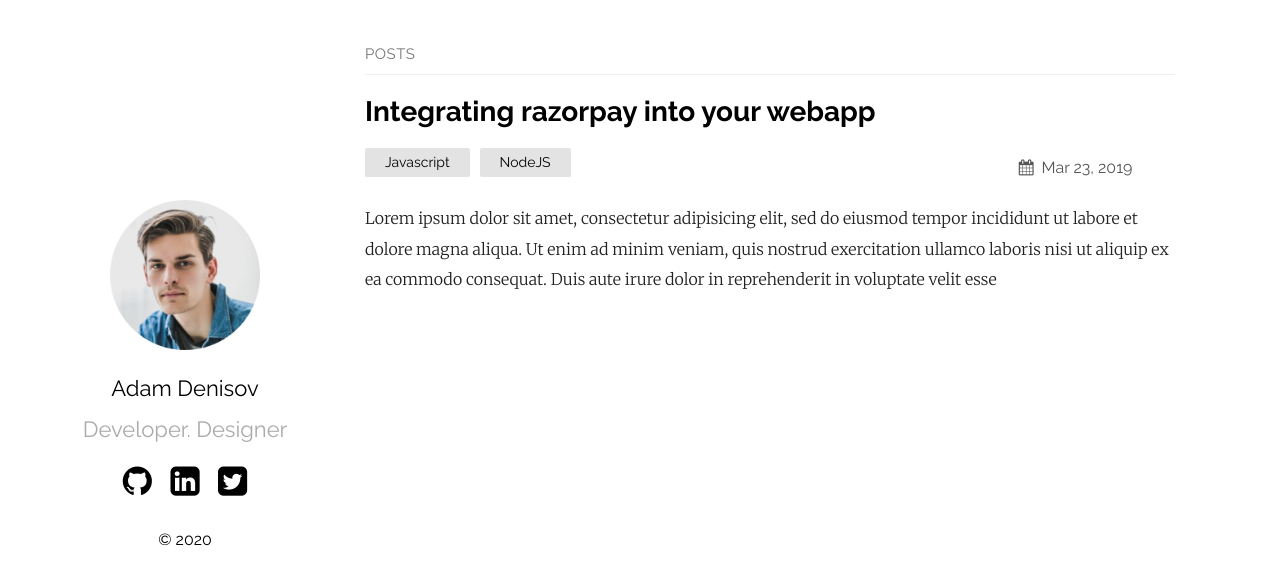
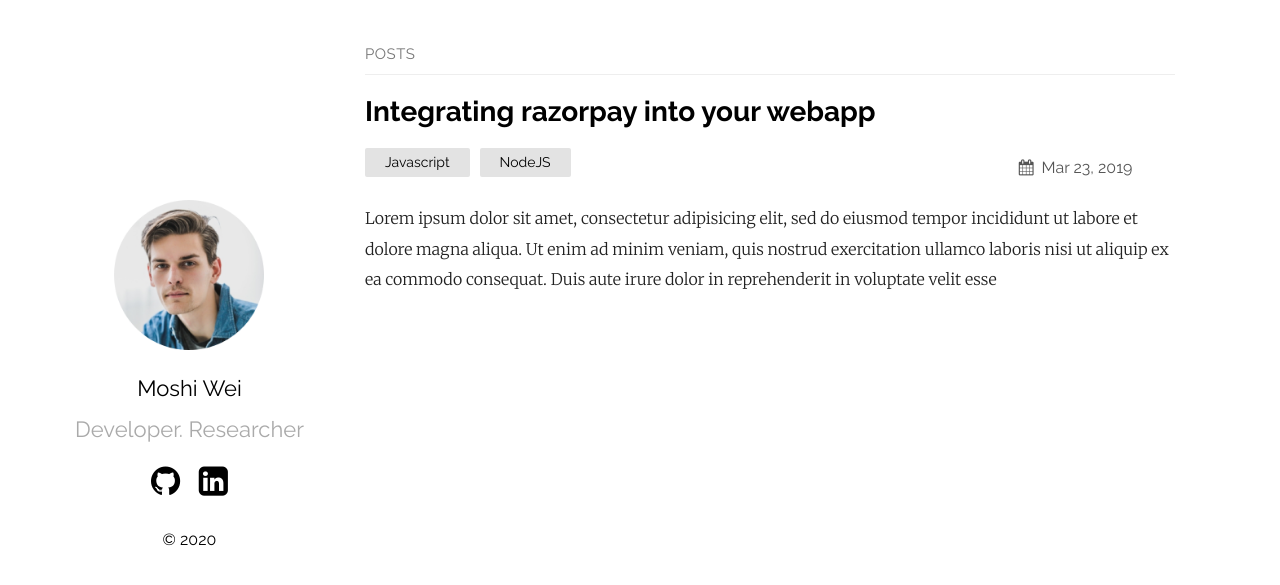
Before and after one commit to Moshiii/Moshiii.github.io, a Jekyll site: the page built from index.md, in a window 1280 px wide. Shown: the top 585 px of the page. Built offline with Jekyll 4.4.1, drawn with Linux system fonts in a browser that asks for light colours.

Commit message:
edit social media

```diff
--- a/_config.yml
+++ b/_config.yml
@@ -12,16 +12,16 @@ show_excerpts: true # set to true to show excerpts on the homepage
 sass:
   sass_dir: _sass
 plainwhite:
-  name: Adam Denisov
-  tagline: Developer. Designer
+  name: Moshi Wei
+  tagline: Developer. Researcher
   date_format: "%b %-d, %Y"
   sitemap: true # set to true to generate sitemap.xml content
 
   # generate social links in footer
   social_links:
-    twitter: thelehhman
-    github:  thelehhman
-    linkedIn: in/thelehhman
+    # twitter: thelehhman
+    github:  https://github.com/Moshiii
+    linkedIn: https://www.linkedin.com/in/moshi-wei/
     rss: rss
     # dribbble: jekyll
     # facebook: jekyll
```
